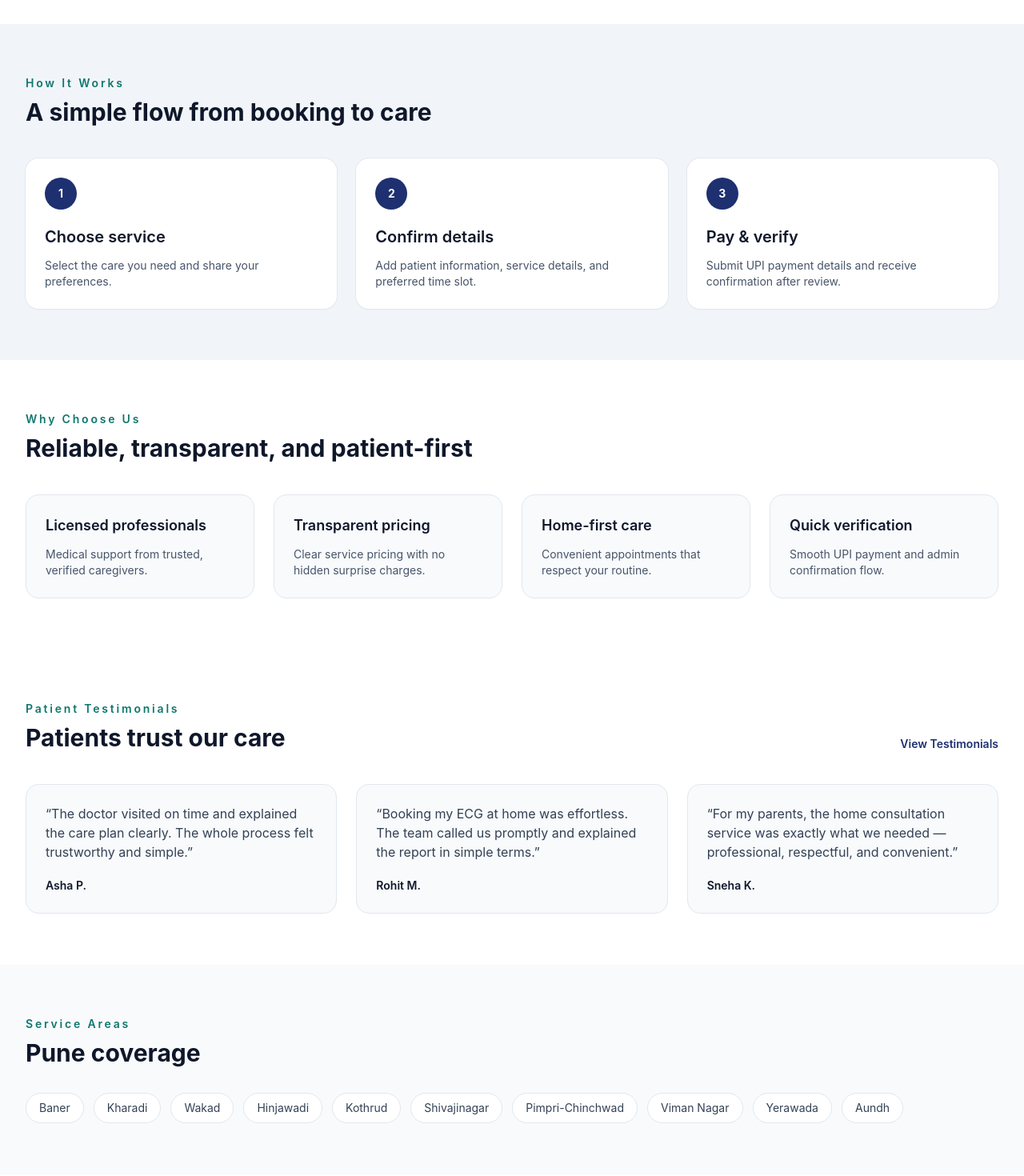
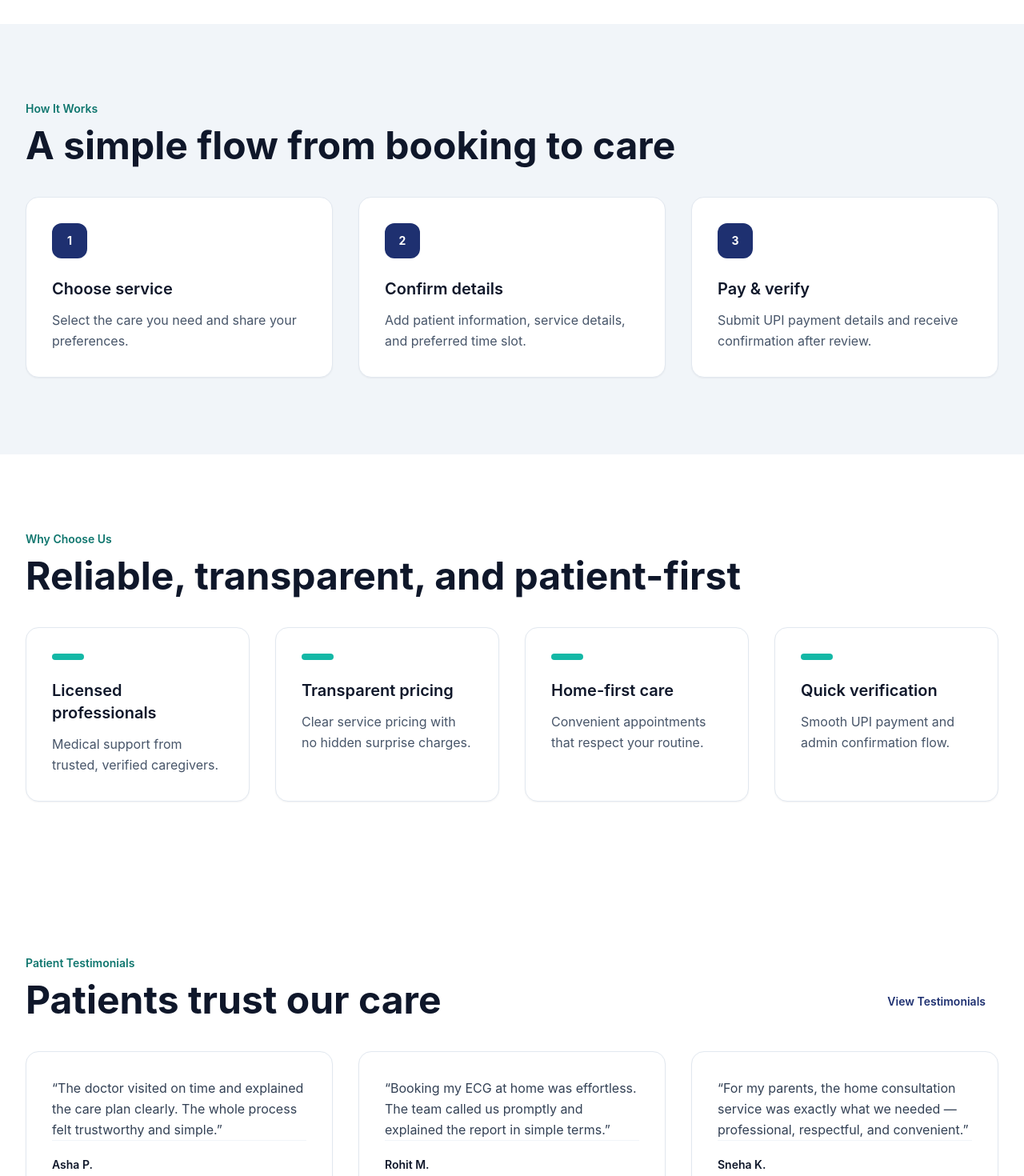
Before and after one commit to mdadnan2/Pune-Caring-Hands, a Next.js app in the folder apps/web/: page / in a window 1280 px wide. Shown: the part 2300-3770 px from the top of the page at 80% size. Built offline with nearby package versions, Linux system fonts and the light colour scheme.

Commit message:
fix(web): align homepage sections with services design

```diff
--- a/apps/web/app/page.tsx
+++ b/apps/web/app/page.tsx
@@ -118,75 +118,84 @@ export default function HomePage() {
         </div>
       </section>
 
-      <section className="bg-slate-100 py-16">
+      <section className="bg-slate-100 py-16 sm:py-20 lg:py-24">
         <div className="mx-auto max-w-7xl px-4 sm:px-6 lg:px-8">
-          <p className="text-sm font-semibold tracking-[0.2em] text-teal-700">How It Works</p>
-          <h2 className="mt-2 text-3xl font-bold text-slate-900">A simple flow from booking to care</h2>
-          <div className="mt-10 grid gap-6 md:grid-cols-3">
+          <p className="text-sm font-semibold text-teal-700">How It Works</p>
+          <h2 className="mt-3 text-3xl font-bold leading-tight text-slate-900 sm:text-4xl lg:text-5xl">A simple flow from booking to care</h2>
+          <div className="mt-10 grid gap-6 md:grid-cols-3 lg:gap-8">
             {[
               ['1', 'Choose service', 'Select the care you need and share your preferences.'],
               ['2', 'Confirm details', 'Add patient information, service details, and preferred time slot.'],
               ['3', 'Pay & verify', 'Submit UPI payment details and receive confirmation after review.'],
             ].map(([step, title, text]) => (
-              <div key={step} className="rounded-2xl bg-white p-6 shadow-sm ring-1 ring-slate-200">
-                <div className="flex h-10 w-10 items-center justify-center rounded-full bg-navy-700 text-sm font-bold text-white">
+              <article key={step} className="flex h-full min-h-[220px] flex-col rounded-2xl border border-slate-200 bg-white p-6 shadow-sm sm:p-8">
+                <div className="flex h-11 w-11 items-center justify-center rounded-xl bg-navy-700 text-sm font-bold text-white">
                   {step}
                 </div>
-                <h3 className="mt-5 text-xl font-semibold text-slate-900">{title}</h3>
-                <p className="mt-3 text-sm text-slate-600">{text}</p>
-              </div>
+                <h3 className="mt-6 text-xl font-semibold text-slate-900">{title}</h3>
+                <p className="mt-3 text-base leading-relaxed text-slate-600">{text}</p>
+              </article>
             ))}
           </div>
         </div>
       </section>
 
-      <section className="mx-auto max-w-7xl px-4 py-16 sm:px-6 lg:px-8">
-        <p className="text-sm font-semibold tracking-[0.2em] text-teal-700">Why Choose Us</p>
-        <h2 className="mt-2 text-3xl font-bold text-slate-900">Reliable, transparent, and patient-first</h2>
-        <div className="mt-10 grid gap-6 md:grid-cols-4">
+      <section className="mx-auto max-w-7xl px-4 py-16 sm:px-6 sm:py-20 lg:px-8 lg:py-24">
+        <p className="text-sm font-semibold text-teal-700">Why Choose Us</p>
+        <h2 className="mt-3 text-3xl font-bold leading-tight text-slate-900 sm:text-4xl lg:text-5xl">Reliable, transparent, and patient-first</h2>
+        <div className="mt-10 grid gap-6 md:grid-cols-2 lg:grid-cols-4 lg:gap-8">
           {[
             ['Licensed professionals', 'Medical support from trusted, verified caregivers.'],
             ['Transparent pricing', 'Clear service pricing with no hidden surprise charges.'],
             ['Home-first care', 'Convenient appointments that respect your routine.'],
             ['Quick verification', 'Smooth UPI payment and admin confirmation flow.'],
           ].map(([title, text]) => (
-            <div key={title} className="rounded-2xl border border-slate-200 bg-slate-50 p-6">
-              <h3 className="text-lg font-semibold text-slate-900">{title}</h3>
-              <p className="mt-3 text-sm text-slate-600">{text}</p>
-            </div>
+            <article key={title} className="rounded-2xl border border-slate-200 bg-white p-6 shadow-sm sm:p-8">
+              <span aria-hidden="true" className="block h-2 w-10 rounded-full bg-teal-500" />
+              <h3 className="mt-6 text-xl font-semibold text-slate-900">{title}</h3>
+              <p className="mt-3 text-base leading-relaxed text-slate-600">{text}</p>
+            </article>
           ))}
         </div>
       </section>
 
-      <section className="bg-white py-16">
+      <section className="bg-white py-16 sm:py-20 lg:py-24">
         <div className="mx-auto max-w-7xl px-4 sm:px-6 lg:px-8">
-          <div className="flex items-end justify-between gap-4">
+          <div className="flex flex-col gap-5 sm:flex-row sm:items-end sm:justify-between">
             <div>
-              <p className="text-sm font-semibold tracking-[0.2em] text-teal-700">Patient Testimonials</p>
-              <h2 className="mt-2 text-3xl font-bold text-slate-900">Patients trust our care</h2>
+              <p className="text-sm font-semibold text-teal-700">Patient Testimonials</p>
+              <h2 className="mt-3 text-3xl font-bold leading-tight text-slate-900 sm:text-4xl lg:text-5xl">Patients trust our care</h2>
             </div>
-             <Link href="/testimonials" className="hidden text-sm font-semibold text-navy-700 md:inline-flex">
-                View Testimonials
+            <Link
+              href="/testimonials"
+              className="inline-flex min-h-11 items-center rounded-full px-4 py-2 text-sm font-semibold text-navy-700 transition hover:bg-navy-50 focus-visible:outline-none focus-visible:ring-2 focus-visible:ring-navy-700 focus-visible:ring-offset-2"
+            >
+              View Testimonials
             </Link>
           </div>
-          <div className="mt-10 grid gap-6 md:grid-cols-3">
+          <div className="mt-10 grid gap-6 md:grid-cols-3 lg:gap-8">
             {testimonials.map((item) => (
-              <blockquote key={item.name} className="rounded-2xl border border-slate-200 bg-slate-50 p-6">
-                <p className="text-slate-700">“{item.quote}”</p>
-                <footer className="mt-5 text-sm font-semibold text-slate-900">{item.name}</footer>
+              <blockquote key={item.name} className="flex h-full flex-col rounded-2xl border border-slate-200 bg-white p-6 shadow-sm sm:p-8">
+                <p className="text-base leading-relaxed text-slate-700">“{item.quote}”</p>
+                <footer className="mt-auto border-t border-slate-100 pt-5 text-sm font-semibold text-slate-900">
+                  <cite className="not-italic">{item.name}</cite>
+                </footer>
               </blockquote>
             ))}
           </div>
         </div>
       </section>
 
-      <section className="bg-slate-50 py-16">
+      <section className="bg-slate-50 py-16 sm:py-20 lg:py-24">
         <div className="mx-auto max-w-7xl px-4 sm:px-6 lg:px-8">
-          <p className="text-sm font-semibold tracking-[0.2em] text-teal-700">Service Areas</p>
-          <h2 className="mt-2 text-3xl font-bold text-slate-900">Pune coverage</h2>
-          <div className="mt-8 flex flex-wrap gap-3">
+          <p className="text-sm font-semibold text-teal-700">Service Areas</p>
+          <h2 className="mt-3 text-3xl font-bold leading-tight text-slate-900 sm:text-4xl lg:text-5xl">Pune coverage</h2>
+          <p className="mt-4 max-w-2xl text-base leading-relaxed text-slate-600 sm:text-lg">
+            Providing home healthcare services across Pune.
+          </p>
+          <div className="mt-8 flex max-w-5xl flex-wrap gap-3">
             {serviceAreas.map((area) => (
-              <span key={area} className="rounded-full border border-slate-200 bg-white px-4 py-2 text-sm text-slate-700">
+              <span key={area} className="rounded-full border border-slate-200 bg-white px-4 py-2.5 text-sm font-medium text-slate-700 shadow-sm">
                 {area}
               </span>
             ))}
```
